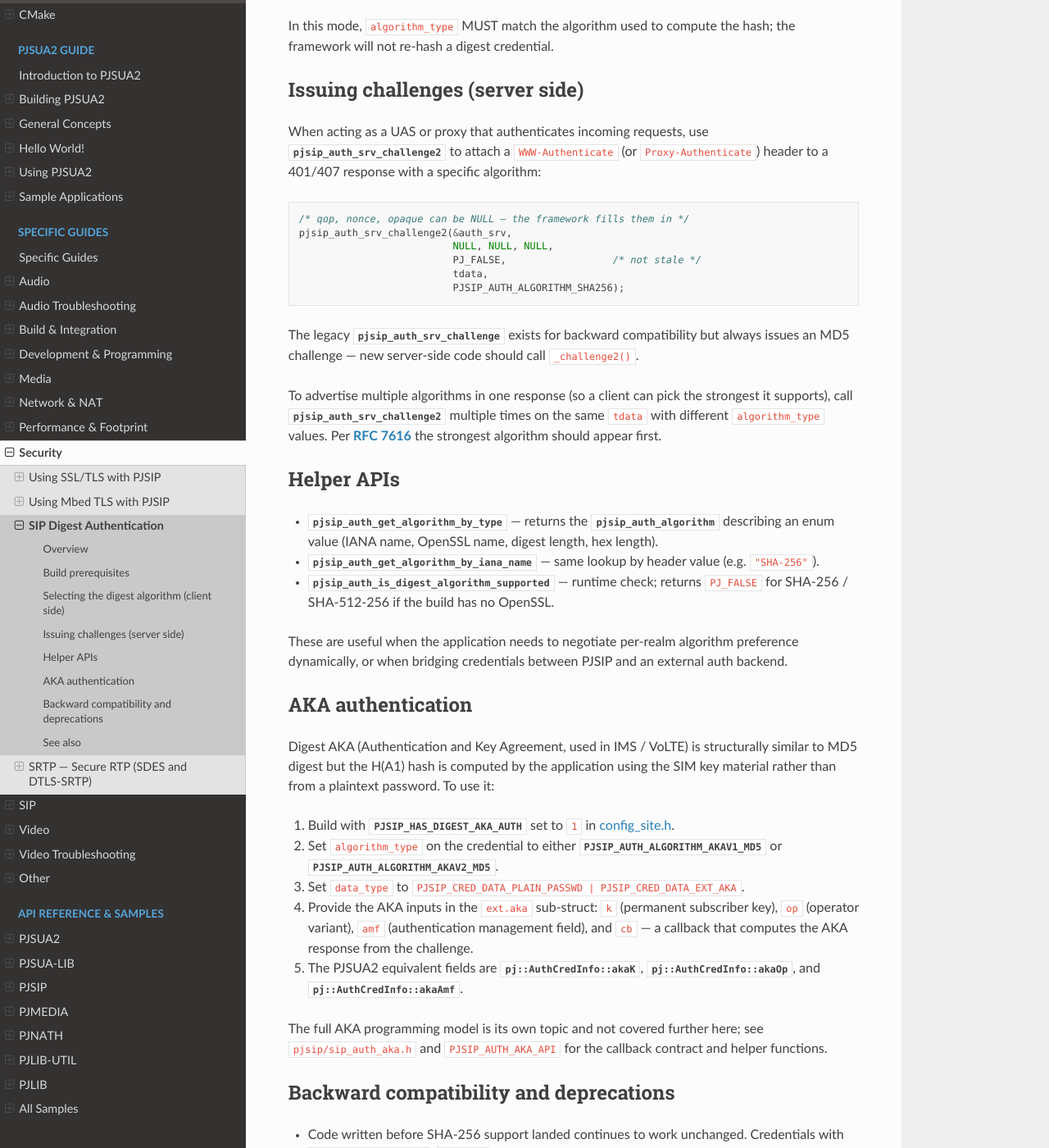
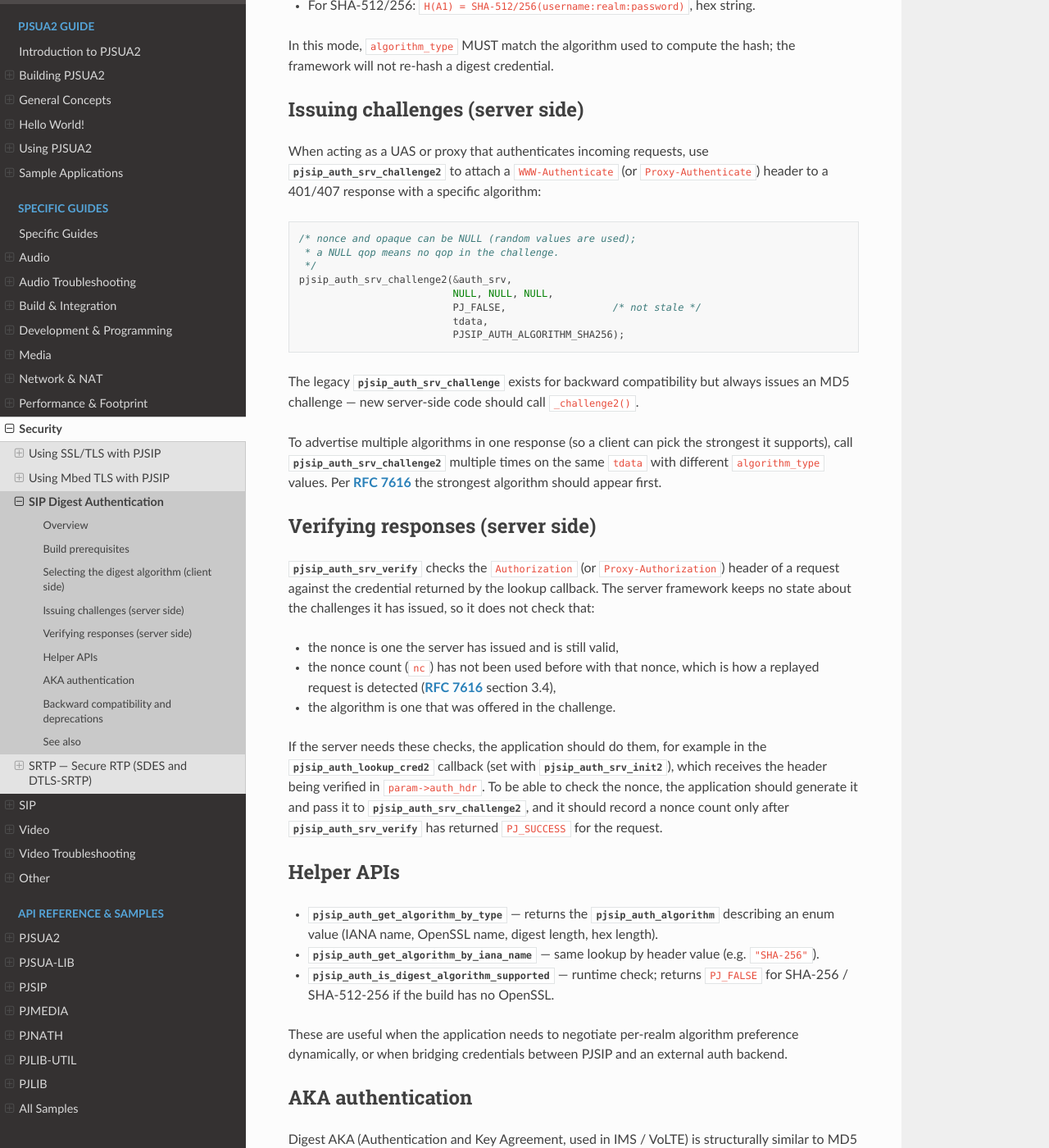
Before and after one commit to pjsip/pjproject_docs, a Sphinx documentation site: the page built from docs/source/specific-guides/security/digest_auth.rst, in a window 1280 px wide and 1400 px high, scrolled down 3475 px. Shown: the whole window at 82% size. Built offline with Sphinx 7.4.7 and the Read the Docs theme 3.1.0, drawn with Linux system fonts in a browser that asks for light colours; the version number could not be read and is left out; some of the changed text lies outside the part shown.

Commit message:
Digest auth: describe what server-side verification does not check
pjsip_auth_srv_verify() keeps no state about issued challenges, so it
does not check nonce validity, nonce-count reuse (replay) or that the
algorithm was offered. Add a "Verifying responses (server side)"
section saying so and where the application can do these checks. Also
correct the challenge example comment: a NULL qop means no qop, it is
not filled in.

Reported-by: ALab

Co-Authored-By Claude Code

```diff
--- a/docs/source/specific-guides/security/digest_auth.rst
+++ b/docs/source/specific-guides/security/digest_auth.rst
@@ -199,7 +199,9 @@ response with a specific algorithm:
 
 .. code-block:: c
 
-   /* qop, nonce, opaque can be NULL — the framework fills them in */
+   /* nonce and opaque can be NULL (random values are used);
+    * a NULL qop means no qop in the challenge.
+    */
    pjsip_auth_srv_challenge2(&auth_srv,
                              NULL, NULL, NULL,
                              PJ_FALSE,                  /* not stale */
@@ -215,6 +217,30 @@ pick the strongest it supports), call :cpp:any:`pjsip_auth_srv_challenge2()`
 multiple times on the same ``tdata`` with different
 ``algorithm_type`` values. Per :rfc:`7616` the strongest algorithm
 should appear first.
+
+
+Verifying responses (server side)
+---------------------------------
+
+:cpp:any:`pjsip_auth_srv_verify()` checks the ``Authorization`` (or
+``Proxy-Authorization``) header of a request against the credential
+returned by the lookup callback. The server framework keeps no state
+about the challenges it has issued, so it does not check that:
+
+- the nonce is one the server has issued and is still valid,
+- the nonce count (``nc``) has not been used before with that nonce,
+  which is how a replayed request is detected (:rfc:`7616`
+  section 3.4),
+- the algorithm is one that was offered in the challenge.
+
+If the server needs these checks, the application should do them, for
+example in the :cpp:any:`pjsip_auth_lookup_cred2` callback (set with
+:cpp:any:`pjsip_auth_srv_init2()`), which receives the header being
+verified in ``param->auth_hdr``. To be able to check the nonce, the
+application should generate it and pass it to
+:cpp:any:`pjsip_auth_srv_challenge2()`, and it should record a nonce
+count only after :cpp:any:`pjsip_auth_srv_verify()` has returned
+``PJ_SUCCESS`` for the request.
 
 
 Helper APIs
```
